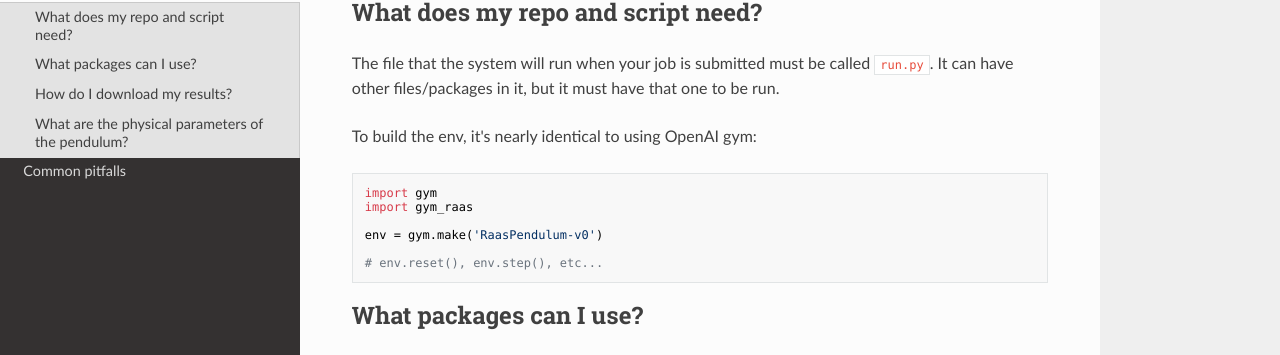
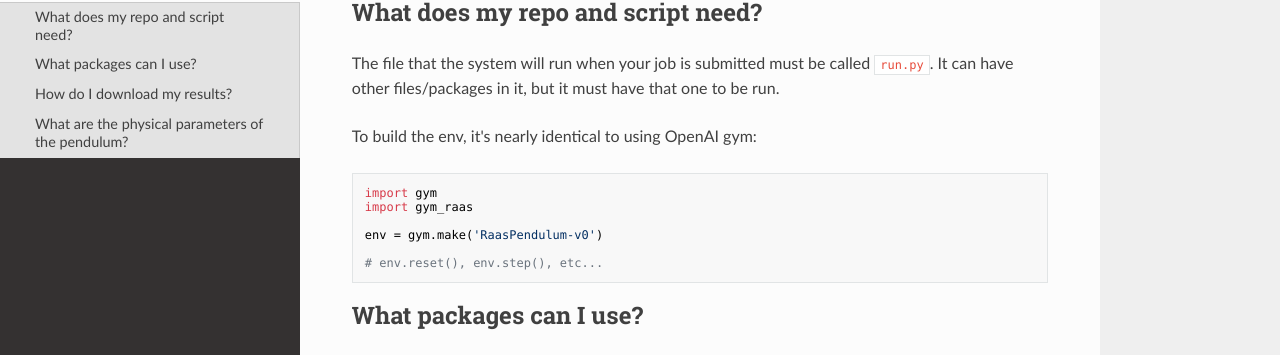
Before and after one commit to perciplex/raas, an MkDocs documentation site: the page built from docs/faqs.md, in a window 1280 px wide. Shown: the part 164-519 px from the top of the page. Built offline with MkDocs 1.6.1, drawn with Linux system fonts in a browser that asks for light colours; nearby versions of some CDN libraries.

Commit message:
updated mkdoc.yml

```diff
--- a/mkdocs.yml
+++ b/mkdocs.yml
@@ -4,4 +4,3 @@ theme: readthedocs
 nav:
     - Reality as a Service: 'index.md'
     - FAQs: 'faqs.md'
-    - Common pitfalls: 'common_pitfalls.md'
```
